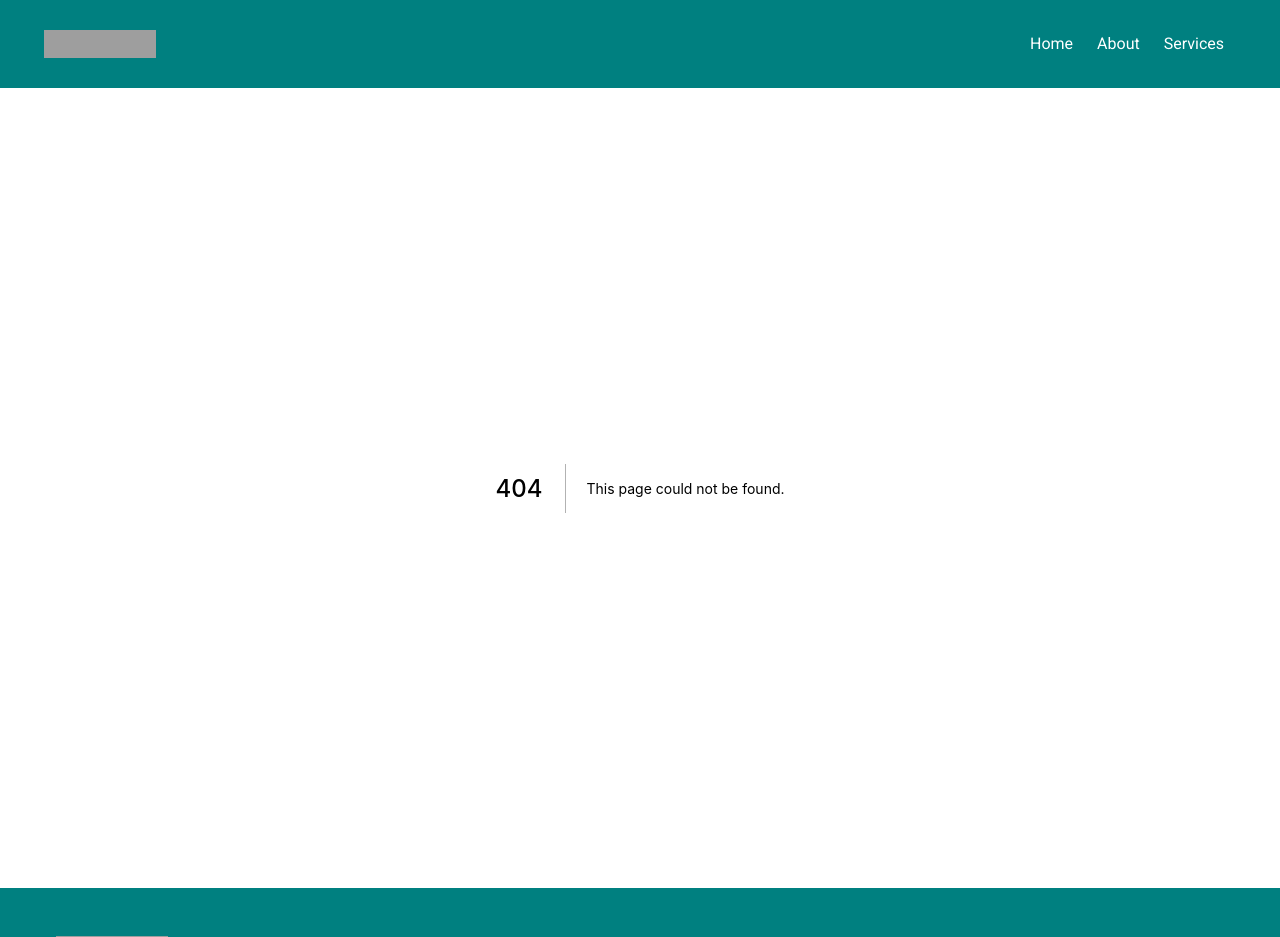
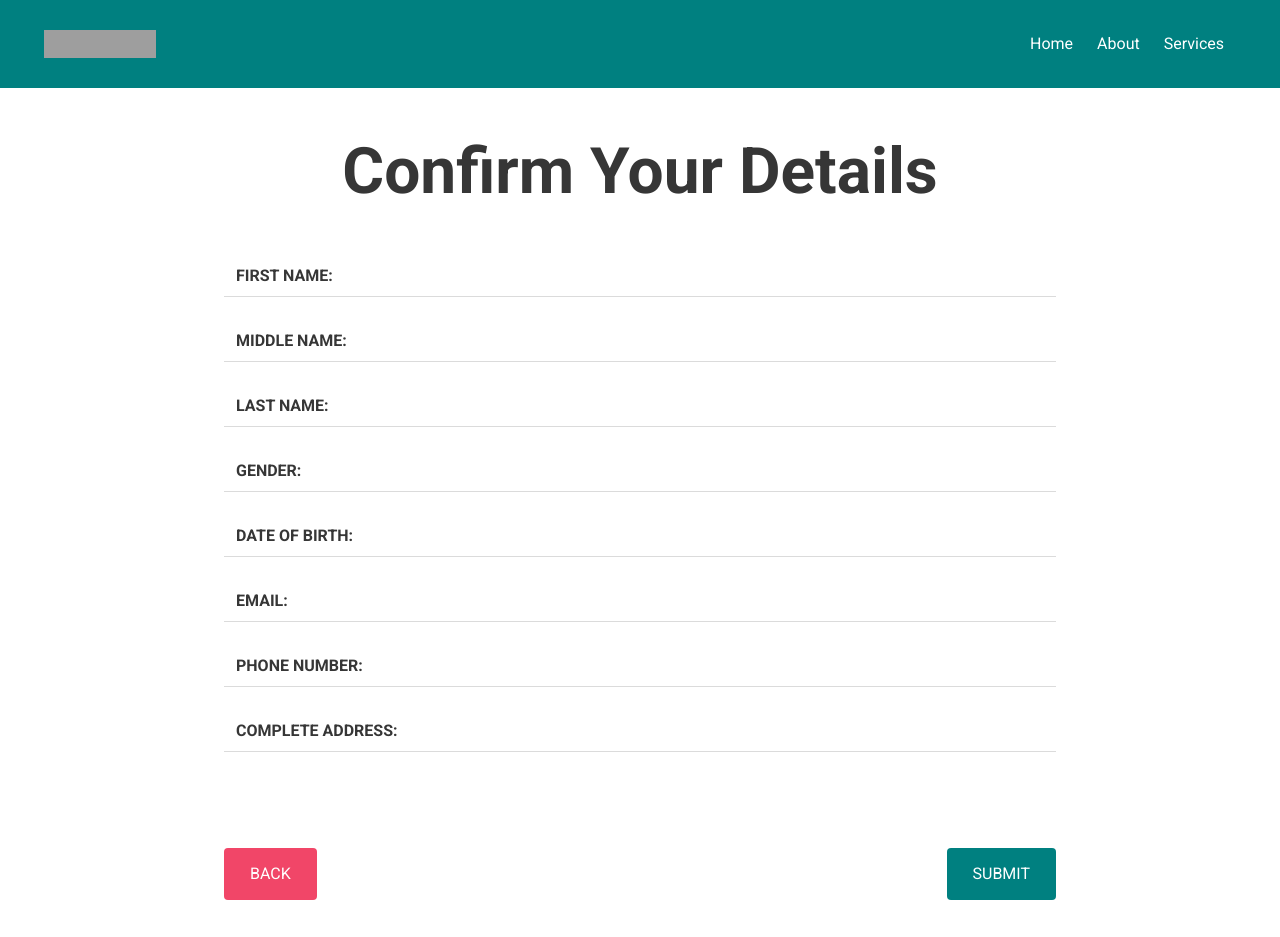
Before and after one commit to shaun2398/enrollment-app, a Next.js app: page /enrollment/summary in a window 1280 px wide. Before the commit this address had no page. Shown: the top 937 px of the page. Built offline with nearby package versions, Linux system fonts and the light colour scheme; grey boxes are pictures that could not be loaded.

Commit message:
added summary page

```diff
--- a/components/Button.js
+++ b/components/Button.js
@@ -2,13 +2,17 @@ import React from 'react'
 import Link from 'next/link'
 
 export default function Button(props) {
-  const { hasToggle, name, nextPage, size } = props;
+  const { hasToggle, name, nextPage, size, type } = props;
+
+  const buttonColor = name == 'back' ? 'danger' : 'primary'
+  const buttonType = type == 'submit' ? 'submit' : 'button'
+
   return (
     <Link href={`${nextPage}`}>
         <button
-        class={`button is-rounded is-${size} is-primary my-5 is-fullwidth is-uppercase`}
+          class={`button is-${size} is-${buttonColor} my-5 is-fullwidth is-uppercase`}
           title={name}
-        type="button"
+          type={buttonType}
           disabled={hasToggle}
         >
           {name}
--- /dev/null
+++ b/components/SectionTitle.js
@@ -0,0 +1,10 @@
+import React from 'react'
+
+export default function SectionTitle(props) {
+    const {name} = props
+  return (
+    <div class='container my-6'>
+      <h1 className="title is-size-1 my-6">{name}</h1>
+    </div>
+  )
+}
--- /dev/null
+++ b/components/Table.js
@@ -0,0 +1,68 @@
+import React from 'react'
+
+import { useSelector } from 'react-redux';
+
+export default function Table() {
+  const initialState = useSelector((state) => state.userData); //access data
+
+  // destructure values from redux store
+  const {
+    firstName,
+    middleName,
+    lastName,
+    gender,
+    dateOfBirth,
+    email,
+    phoneNumber,
+    completeAddress,
+  } = initialState.values;
+
+  return (
+    <div class="container is-flex is-justify-content-center is-fluid my-6">
+      <table class="table table is-hoverable is-fullwidth">
+        <tbody>
+          <tr class="my-4">
+            <th>FIRST NAME:</th>
+            <td class="is-uppercase has-text-right">{firstName}</td>
+          </tr>
+          <br />
+          <tr>
+            <th>MIDDLE NAME:</th>
+            <td class="is-uppercase has-text-right">{middleName}</td>
+          </tr>
+          <br />
+          <tr>
+            <th>LAST NAME:</th>
+            <td class="is-uppercase has-text-right">{lastName}</td>
+          </tr>
+          <br />
+          <tr>
+            <th>GENDER:</th>
+            <td class="is-uppercase has-text-right">{gender}</td>
+          </tr>
+          <br />
+          <tr>
+            <th>DATE OF BIRTH:</th>
+            <td class="is-uppercase has-text-right">{dateOfBirth}</td>
+          </tr>
+          <br />
+          <tr>
+            <th>EMAIL:</th>
+            <td class="is-uppercase has-text-right">{email}</td>
+          </tr>
+          <br />
+          <tr>
+            <th>PHONE NUMBER:</th>
+            <td class="is-uppercase has-text-right">{phoneNumber}</td>
+          </tr>
+          <br />
+          <tr>
+            <th>COMPLETE ADDRESS:</th>
+            <td class="is-uppercase has-text-right">{completeAddress}</td>
+          </tr>
+          <br />
+        </tbody>
+      </table>
+    </div>
+  );
+}
--- a/package.json
+++ b/package.json
@@ -12,12 +12,14 @@
     "@fortawesome/fontawesome-svg-core": "^6.2.0",
     "@fortawesome/free-solid-svg-icons": "^6.2.0",
     "@fortawesome/react-fontawesome": "^0.2.0",
+    "@reduxjs/toolkit": "^1.8.5",
     "bulma": "^0.9.4",
     "bulma-calendar": "^6.1.18",
     "formik": "^2.2.9",
     "next": "12.2.5",
     "react": "18.2.0",
     "react-dom": "18.2.0",
+    "react-redux": "^8.0.2",
     "yup": "^0.32.11"
   },
   "devDependencies": {
--- a/pages/_app.js
+++ b/pages/_app.js
@@ -1,14 +1,22 @@
 import Layout from '../components/Layout';
+
+// import provider and store
+import { Provider } from 'react-redux';
+import store from '../redux-toolkit/store';
 
 import '../styles/globals.css';
 import '../styles/globalstyles.scss';
 
 function MyApp({ Component, pageProps }) {
+
+  // wrap component with provider and store as prop
   return (
     <Layout>
-      <Component {...pageProps} />
+      <Provider store={store}>
+        <Component {...pageProps} />
+      </Provider>
     </Layout>
-  )
+  );
 }
 
 export default MyApp
--- /dev/null
+++ b/pages/enrollment/summary.js
@@ -0,0 +1,29 @@
+import React from 'react'
+
+import Button from '../../components/Button';
+import SectionTitle from '../../components/SectionTitle';
+import Table from '../../components/Table';
+
+export default function summary() {
+
+  return (
+    <div class="container">
+      <div class="container is-fluid has-text-centered">
+        <SectionTitle name="Confirm Your Details" />
+        <div class="container my-5">
+          {/* access redux data in the table component */}
+          <Table />
+        </div>
+        {/* buttongroup */}
+        <div class="field is-grouped container is-fluid is-flex is-justify-content-space-between my-5">
+          <p class="control">
+            <Button name="back" nextPage="/enrollment/forms" size="large" />
+          </p>
+          <p class="control">
+            <Button name="submit" nextPage="#" size="large" />
+          </p>
+        </div>
+      </div>
+    </div>
+  );
+}
--- /dev/null
+++ b/redux-toolkit/store.js
@@ -0,0 +1,9 @@
+// step 2: create a redux store
+import { configureStore } from "@reduxjs/toolkit";
+import userDataReducer from "./userData";
+
+export default configureStore({
+  reducer: {
+    userData: userDataReducer
+  }
+});
--- /dev/null
+++ b/redux-toolkit/userData.js
@@ -0,0 +1,31 @@
+// step 3: create a slice userData.js
+import { createSlice } from "@reduxjs/toolkit";
+
+export const userDataSlice = createSlice({
+  name: "userData",
+  //   define a state
+  initialState: {
+    values: {
+      firstName: "",
+      middleName: "",
+      lastName: "",
+      gender: "",
+      dateOfBirth: "",
+      email: "",
+      phoneNumber: "",
+      completeAddress: "",
+    },
+  },
+  //   define a reducer and action
+  reducers: {
+    addValues: (state, action) => {
+      state.values = action.payload;
+    },
+  },
+});
+
+// export action so that components can modify the state
+export const { addValues } = userDataSlice.actions;
+
+// export reducers to store
+export default userDataSlice.reducer;
```
Also changed, not shown: components/SubmitButton.js (added, +19 -0 lines), pages/enrollment/forms.js (+19 -6 lines), 1 other file (tests, documents, lock files or other folders). Lines whose indentation alone changed are shown as unchanged.
